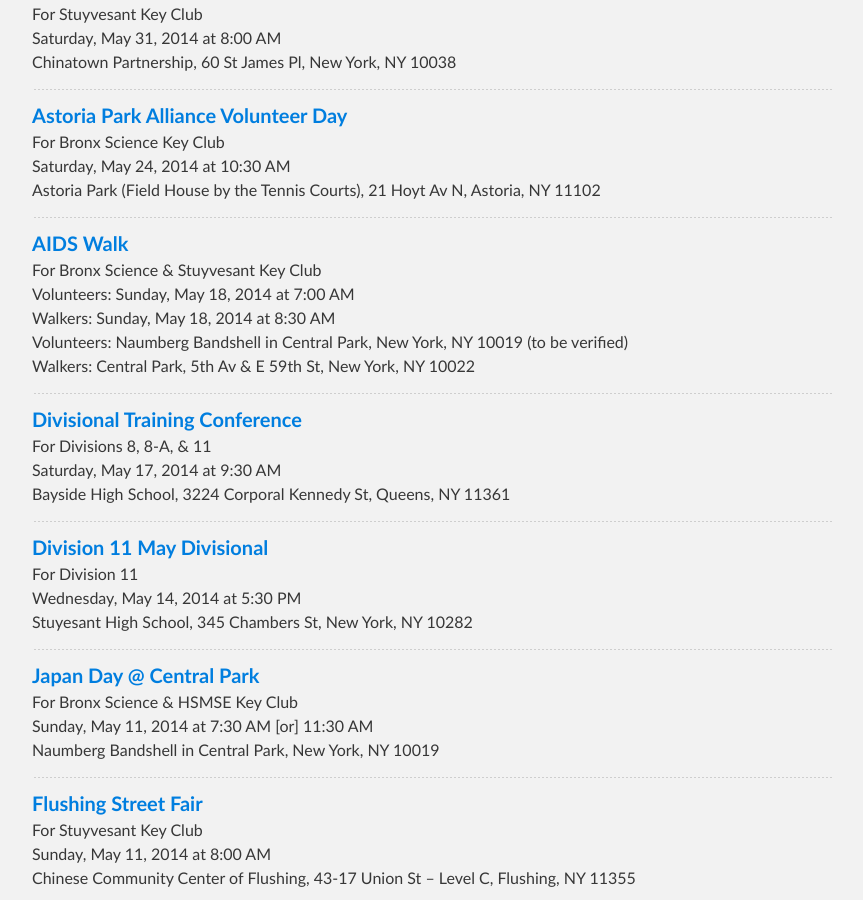
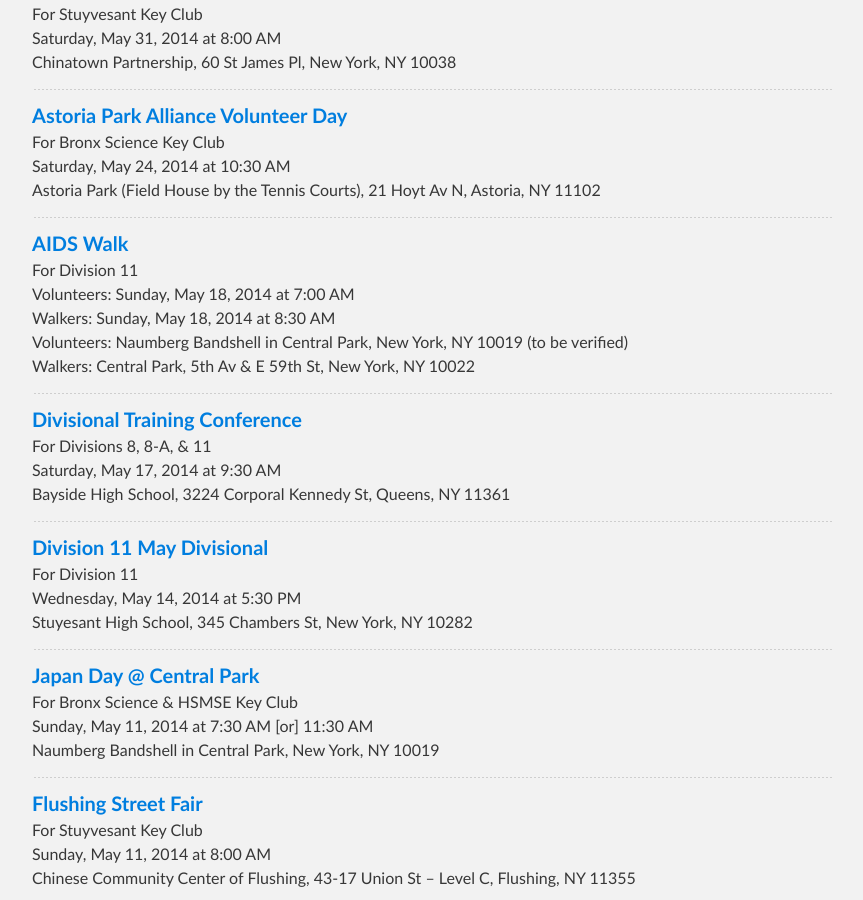
Before and after one commit to d11directions/d11directions.github.io, a Jekyll site: the page built from directions/index.html, in a window 1280 px wide and 900 px high, scrolled down 308 px. Shown: the whole window, without its empty margins (208-1071 px from the left). Built offline with Jekyll 4.4.1, drawn with Linux system fonts in a browser that asks for light colours.

Commit message:
Update AIDS Walk add d11

```diff
--- a/_posts/2014-05-18-AIDS_Walk.html
+++ b/_posts/2014-05-18-AIDS_Walk.html
@@ -1,8 +1,8 @@
 ---
 layout: direction
 title: AIDS Walk
-for: Bronx Science &amp; Stuyvesant Key Club
-tags: [bxsci, stuy]
+for: Division 11
+tags: [bxsci, stuy, d11]
 times:
     - Volunteers&#58; Sunday, May 18, 2014 at 7:00 AM
     - Walkers&#58; Sunday, May 18, 2014 at 8:30 AM
```
